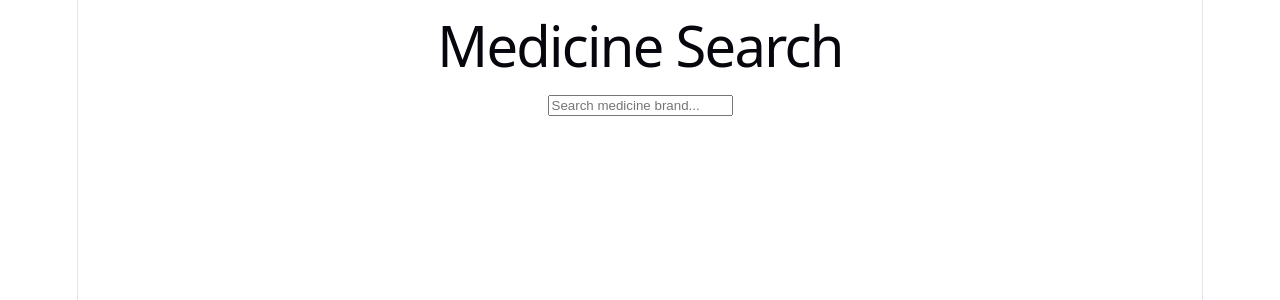
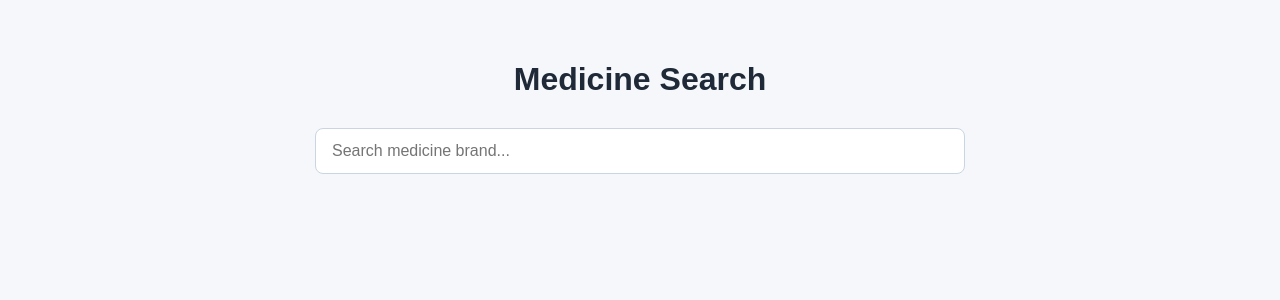
Before and after one commit to RahulNaikMudavath/MediBuddy, a React (Vite) app in the folder medibuddy-medicine-search/: page / in a window 1280 px wide. Shown: the top 300 px of the page. Built offline with nearby package versions, Linux system fonts and the light colour scheme.

Commit message:
added basic css styling

```diff
--- a/medibuddy-medicine-search/src/index.css
+++ b/medibuddy-medicine-search/src/index.css
@@ -1,111 +1,169 @@
-:root {
-  --text: #6b6375;
-  --text-h: #08060d;
-  --bg: #fff;
-  --border: #e5e4e7;
-  --code-bg: #f4f3ec;
-  --accent: #aa3bff;
-  --accent-bg: rgba(170, 59, 255, 0.1);
-  --accent-border: rgba(170, 59, 255, 0.5);
-  --social-bg: rgba(244, 243, 236, 0.5);
-  --shadow:
-    rgba(0, 0, 0, 0.1) 0 10px 15px -3px, rgba(0, 0, 0, 0.05) 0 4px 6px -2px;
-
-  --sans: system-ui, 'Segoe UI', Roboto, sans-serif;
-  --heading: system-ui, 'Segoe UI', Roboto, sans-serif;
-  --mono: ui-monospace, Consolas, monospace;
-
-  font: 18px/145% var(--sans);
-  letter-spacing: 0.18px;
-  color-scheme: light dark;
-  color: var(--text);
-  background: var(--bg);
-  font-synthesis: none;
-  text-rendering: optimizeLegibility;
-  -webkit-font-smoothing: antialiased;
-  -moz-osx-font-smoothing: grayscale;
-
-  @media (max-width: 1024px) {
-    font-size: 16px;
-  }
-}
-
-@media (prefers-color-scheme: dark) {
-  :root {
-    --text: #9ca3af;
-    --text-h: #f3f4f6;
-    --bg: #16171d;
-    --border: #2e303a;
-    --code-bg: #1f2028;
-    --accent: #c084fc;
-    --accent-bg: rgba(192, 132, 252, 0.15);
-    --accent-border: rgba(192, 132, 252, 0.5);
-    --social-bg: rgba(47, 48, 58, 0.5);
-    --shadow:
-      rgba(0, 0, 0, 0.4) 0 10px 15px -3px, rgba(0, 0, 0, 0.25) 0 4px 6px -2px;
-  }
-
-  #social .button-icon {
-    filter: invert(1) brightness(2);
-  }
+* {
+  box-sizing: border-box;
 }
 
 body {
   margin: 0;
+  font-family: Arial, sans-serif;
+  background: #f5f7fa;
+  color: #1f2937;
 }
 
-#root {
-  width: 1126px;
-  max-width: 100%;
-  margin: 0 auto;
-  text-align: center;
-  border-inline: 1px solid var(--border);
-  min-height: 100svh;
-  display: flex;
-  flex-direction: column;
-  box-sizing: border-box;
+button,
+input {
+  font: inherit;
 }
 
-h1,
-h2 {
-  font-family: var(--heading);
-  font-weight: 500;
-  color: var(--text-h);
+button {
+  cursor: pointer;
 }
 
-h1 {
-  font-size: 56px;
-  letter-spacing: -1.68px;
-  margin: 32px 0;
-  @media (max-width: 1024px) {
-    font-size: 36px;
-    margin: 20px 0;
+.search-page,
+.detail-page {
+  width: min(1100px, 92%);
+  margin: 0 auto;
+  padding: 40px 0;
+}
+
+.search-page h1,
+.detail-page h1 {
+  text-align: center;
+  margin-bottom: 30px;
+}
+
+.search-container {
+  display: flex;
+  max-width: 650px;
+  margin: 0 auto 35px;
+  gap: 10px;
+}
+
+.search-container input {
+  flex: 1;
+  padding: 13px 16px;
+  border: 1px solid #cbd5e1;
+  border-radius: 8px;
+  outline: none;
+  background: white;
+}
+
+.search-container input:focus {
+  border-color: #2563eb;
+}
+
+.search-container button,
+.detail-page > button,
+.detail-page button {
+  padding: 12px 20px;
+  border: none;
+  border-radius: 8px;
+  background: #2563eb;
+  color: white;
+}
+
+.search-container button:disabled {
+  opacity: 0.6;
+  cursor: not-allowed;
+}
+
+.medicine-list {
+  display: grid;
+  grid-template-columns: repeat(2, 1fr);
+  gap: 20px;
+}
+
+.medicine-card {
+  background: white;
+  padding: 22px;
+  border-radius: 12px;
+  border: 1px solid #e2e8f0;
+  cursor: pointer;
+  transition: transform 0.2s, box-shadow 0.2s;
+}
+
+.medicine-card:hover {
+  transform: translateY(-3px);
+  box-shadow: 0 8px 25px rgba(0, 0, 0, 0.08);
+}
+
+.medicine-card:focus {
+  outline: 2px solid #2563eb;
+}
+
+.medicine-card h2 {
+  margin-top: 0;
+  color: #1d4ed8;
+}
+
+.medicine-info p {
+  margin: 10px 0;
+  line-height: 1.5;
+}
+
+.detail-page {
+  max-width: 900px;
+}
+
+.detail-page > button {
+  margin-bottom: 30px;
+}
+
+.detail-page h1 {
+  text-align: left;
+  font-size: 38px;
+}
+
+.detail-section {
+  background: white;
+  padding: 24px;
+  margin: 20px 0;
+  border-radius: 12px;
+  border: 1px solid #e2e8f0;
+}
+
+.detail-section h2 {
+  margin-top: 0;
+  color: #1d4ed8;
+}
+
+.detail-section p {
+  line-height: 1.7;
+  color: #475569;
+}
+
+@media (max-width: 700px) {
+  .search-page,
+  .detail-page {
+    padding: 25px 0;
+  }
+
+  .medicine-list {
+    grid-template-columns: 1fr;
+  }
+
+  .search-container {
+    flex-direction: column;
+  }
+
+  .search-container button {
+    width: 100%;
+  }
+
+  .detail-page h1 {
+    font-size: 30px;
   }
 }
-h2 {
-  font-size: 24px;
-  line-height: 118%;
-  letter-spacing: -0.24px;
-  margin: 0 0 8px;
-  @media (max-width: 1024px) {
-    font-size: 20px;
-  }
-}
-p {
-  margin: 0;
+
+.state-message {
+  text-align: center;
+  padding: 40px 20px;
+  color: #64748b;
 }
 
-code,
-.counter {
-  font-family: var(--mono);
-  display: inline-flex;
-  border-radius: 4px;
-  color: var(--text-h);
+.error-message {
+  text-align: center;
+  padding: 30px;
+  background: #fff1f2;
+  border-radius: 10px;
+  color: #be123c;
 }
-
-code {
-  font-size: 15px;
-  line-height: 135%;
-  padding: 4px 8px;
-  background: var(--code-bg);
-}
```
